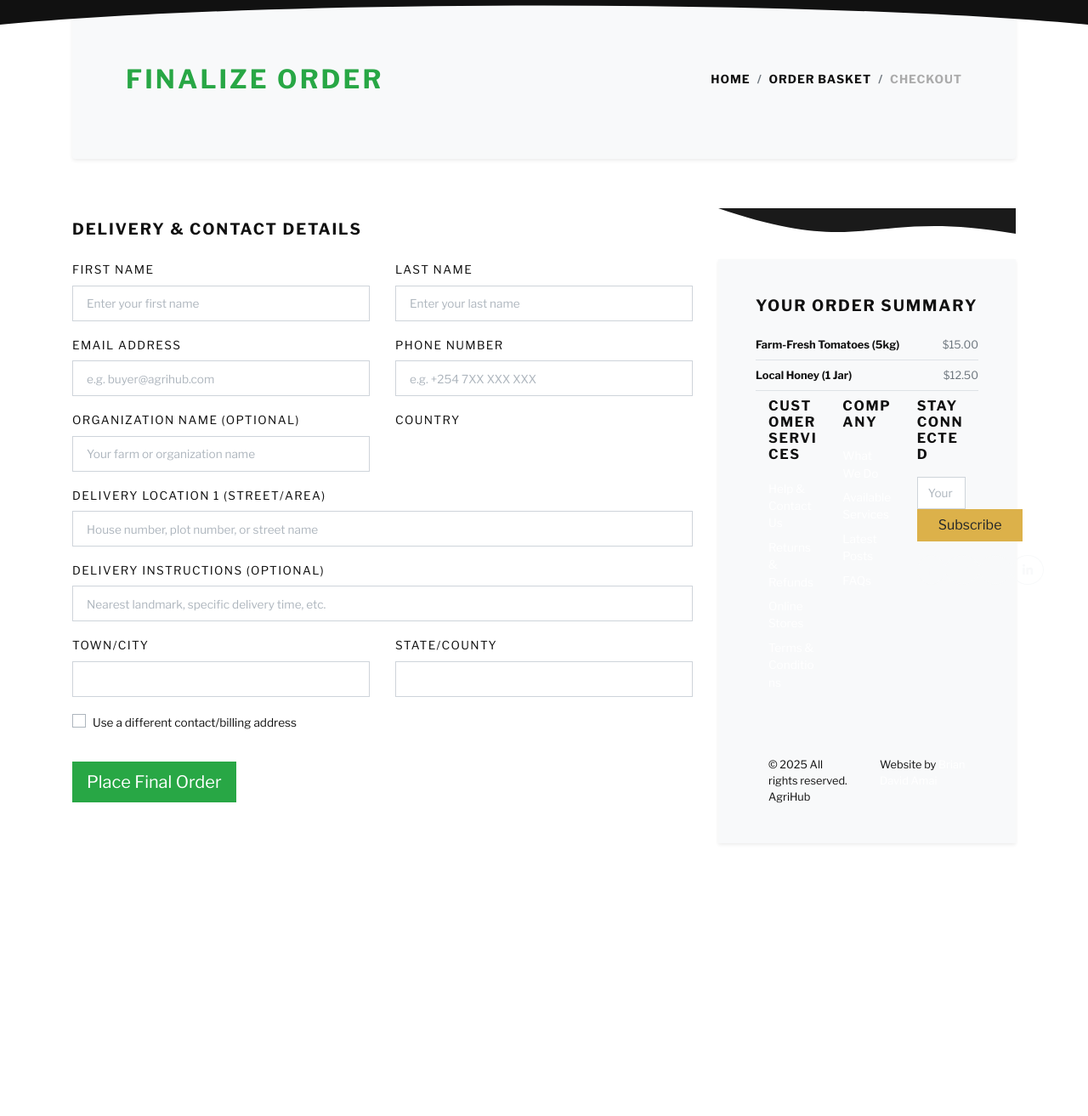
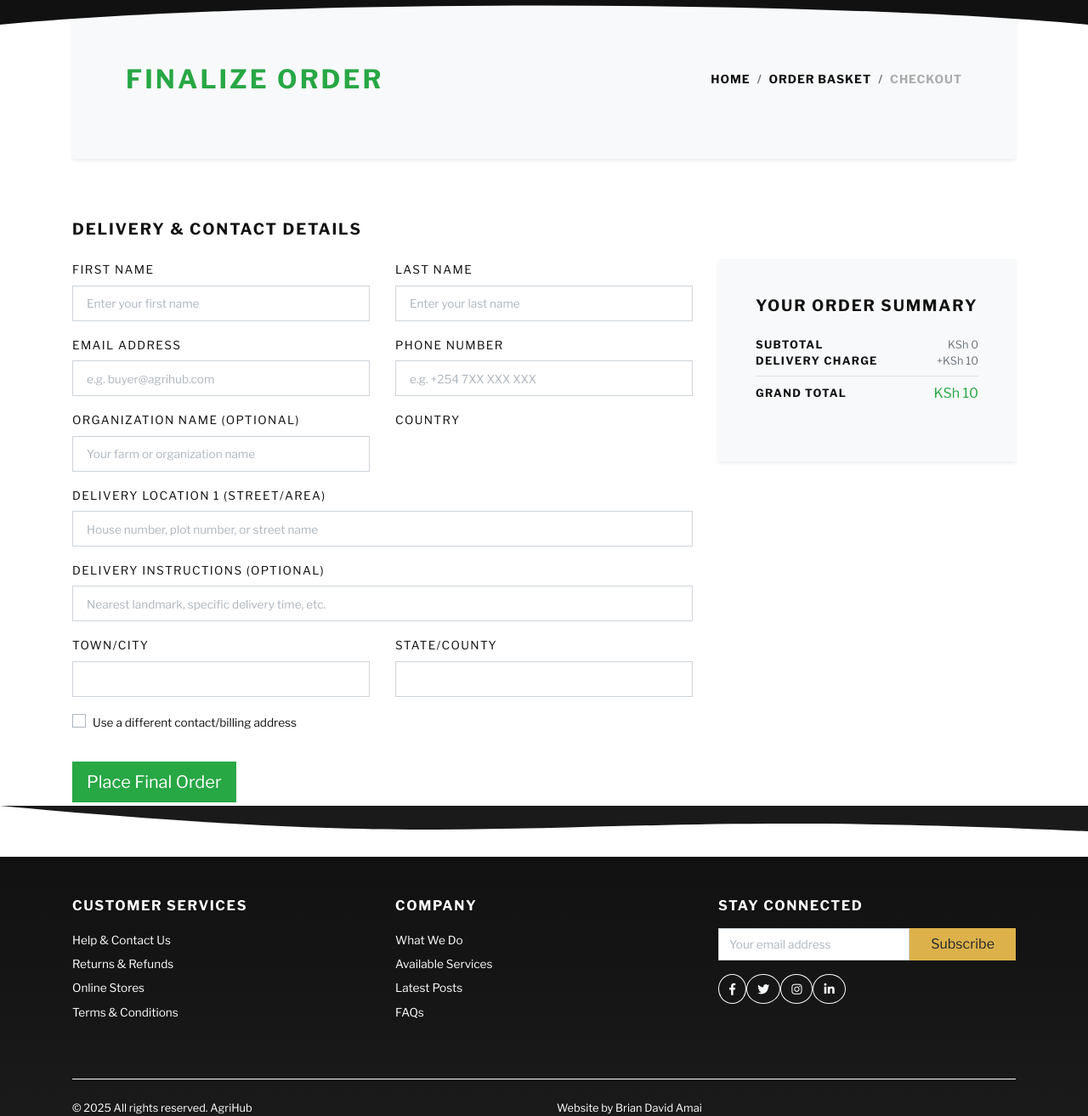
Before and after one commit to AmaiTechPro/AgriHubProject, a Django app: page /checkout/ in a window 1280 px wide. Shown: the part 99-1412 px from the top of the page at 85% size. Before the commit the page ends 1092 px from the top, so only its background shows below. Run offline with Django 3.2, Linux system fonts and the light colour scheme; a user stored in the database is signed in; data comes from the database, SQL or seed files in the repository; both versions use the stored data as it was after the commit; some libraries are stand-ins or nearby versions; some web fonts are replaced.

Commit message:
update order

```diff
--- a/AgriHub_Project-master/AgriHub_Project_Main/store/views.py
+++ b/AgriHub_Project-master/AgriHub_Project_Main/store/views.py
@@ -149,10 +149,44 @@ def minus_cart(request, cart_id):
     return redirect('store:cart')
 
 
+
+
+
+# In store/views.py, ensure these imports are present at the top:
+from django.contrib.auth.decorators import login_required
+from decimal import Decimal # Essential for price calculations
+from .models import Product, Cart, Address
+from django.shortcuts import render
+
+
+@login_required
 def checkout(request):
-    """Renders the checkout page (Placeholder logic for now)."""
-    # NOTE: This should contain the final order creation logic in a real app.
-    return render(request, 'store/checkout.html')
+    user = request.user
+
+    # 1. Fetch products in the cart and user addresses
+    cart_products = Cart.objects.filter(user=user)
+    addresses = Address.objects.filter(user=user)
+
+    # 2. Calculate Totals (Logic copied from the working cart view)
+    amount = Decimal(0)
+    for p in cart_products:
+        # We must calculate the subtotal for each item and sum it up
+        amount += (p.quantity * p.product.price_per_unit)
+
+    shipping_amount = Decimal(10) # Assuming a fixed shipping fee
+    total_amount = amount + shipping_amount
+
+    # 3. Pass all necessary variables to the template
+    context = {
+        'cart_products': cart_products, # Required for item loop in summary
+        'addresses': addresses,
+        'amount': amount,
+        'shipping_amount': shipping_amount,
+        'total_amount': total_amount, # Required for the final summary display
+    }
+    return render(request, 'store/checkout.html', context)
+
+
 
 
 @login_required
--- a/AgriHub_Project-master/AgriHub_Project_Main/templates/store/cart.html
+++ b/AgriHub_Project-master/AgriHub_Project_Main/templates/store/cart.html
@@ -96,8 +96,10 @@
               <div class="bg-light px-4 py-3 rounded shadow-sm">
                 <div class="row align-items-center text-center">
                   <div class="col-md-6 mb-3 mb-md-0 text-md-left">
-                    <a class="btn btn-link p-0 text-dark btn-sm" href="{% url 'store:home' %}"><i class=" fa-long-arrow-alt-left mr-2"> </i><b class="btn btn-success">Continue Browsing Produce</b></a>
+                   <a class="btn btn-link p-0 text-dark btn-sm" href="{% url 'store:home' %}"> <p  class="btn btn-success">Continue Browsing Produce</p> </a>
                   </div>
+
+
                   <div class="col-md-6 text-md-right">
 
                     <a class="btn btn-success btn-sm" href="{% url 'store:checkout' %}"> Proceed to Checkout<i class="fas fa-long-arrow-alt-right ml-2"></i> </a>
--- a/AgriHub_Project-master/AgriHub_Project_Main/templates/store/checkout.html
+++ b/AgriHub_Project-master/AgriHub_Project_Main/templates/store/checkout.html
@@ -1,5 +1,7 @@
 {% extends 'base.html' %}
 {% load static %}
+
+{% load humanize %}
 
     {% block content %}
 
@@ -105,6 +107,8 @@
                       <div class="col-lg-6 form-group">
                         <label class="text-small text-uppercase fw-bold" for="country2">Country</label>
                         <select class="selectpicker country" id="country2" data-width="fit" data-style="form-control form-control-lg" data-title="Select country"></select>
+
+
                       </div>
                       <div class="col-lg-12 form-group">
                         <label class="text-small text-uppercase fw-bold" for="address2">Billing Address line 1</label>
@@ -132,16 +136,51 @@
               </form>
             </div>
 
+
+
+
+
+
                     <div class="col-lg-4">
     <div class="card border-0 rounded-3 p-lg-4 bg-light shadow-sm">
         <div class="card-body">
             <h5 class="text-uppercase mb-4 fw-bold">Your Order Summary</h5>
             <ul class="list-unstyled mb-0">
-                    <li class="d-flex align-items-center justify-content-between"><strong class="small font-weight-bold">Farm-Fresh Tomatoes (5kg)</strong><span class="text-muted small">$15.00</span></li>
+
+                {% for cart_product in cart_products %}
+                    {% if cart_product.product %}
+                        <li class="d-flex align-items-center justify-content-between">
+                            <strong class="small font-weight-bold">
+                                {{ cart_product.product.title }} (x{{ cart_product.quantity }})
+                            </strong>
+                            <span class="text-muted small">
+                                KSh {{ cart_product.total_price|intcomma }}
+                            </span>
+                        </li>
                         <li class="border-bottom my-2"></li>
-                    <li class="d-flex align-items-center justify-content-between"><strong class="small font-weight-bold">Local Honey (1 Jar)</strong><span class="text-muted small">$12.50</span></li>
+                    {% endif %}
+                {% endfor %}
+
+                <li class="d-flex align-items-center justify-content-between">
+                    <strong class="text-uppercase small font-weight-bold">Subtotal</strong>
+                    <span class="text-muted small">KSh {{amount|intcomma}}</span>
+                </li>
+
+                <li class="d-flex align-items-center justify-content-between">
+                    <strong class="text-uppercase small font-weight-bold">Delivery Charge</strong>
+                    <span class="text-muted small">+KSh {{shipping_amount|intcomma}}</span>
+                </li>
+
                 <li class="border-bottom my-2"></li>
-                    <li class="d-flex align-items-center justify-content
 
+                <li class="d-flex align-items-center justify-content-between mb-4">
+                    <strong class="text-uppercase small font-weight-bold">Grand Total</strong>
+                    <span class="fw-bold text-success">KSh {{total_amount|intcomma}}</span>
+                </li>
+
+            </ul>
+        </div>
+    </div>
+</div>
 
   {% endblock %}
```
Also changed, not shown: AgriHub_Project-master/AgriHub_Project_Main/templates/store/index.html (+4 -4 lines), AgriHub_Project-master/AgriHub_Project_Main/db.sqlite3. Lines whose indentation alone changed are shown as unchanged.
